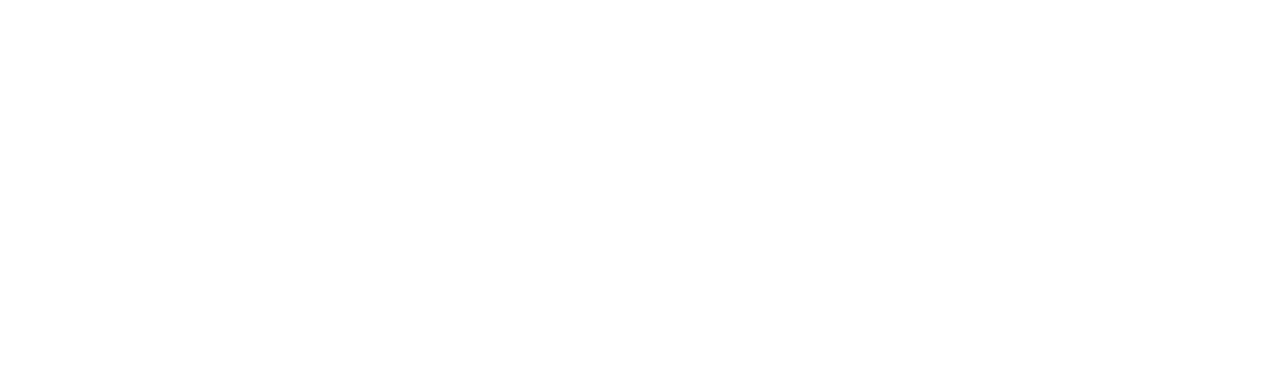
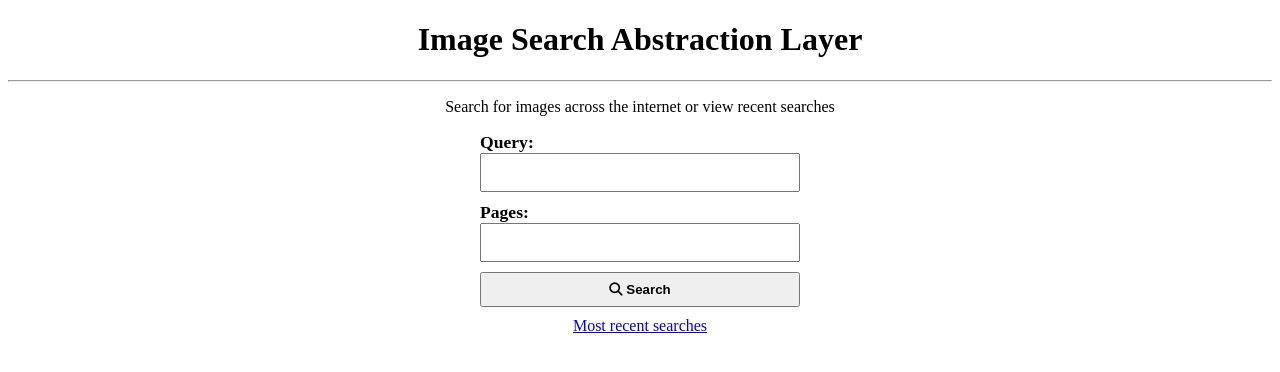
Before and after one commit to lChap701/Build-an-Image-Search-Abstraction-Layer, a website: page public/index.html in a window 1280 px wide. Drawn offline with Linux system fonts and the light colour scheme; a web font is replaced by a local one.

Commit message:
Front End Changes

```diff
--- a/public/css/styles.css
+++ b/public/css/styles.css
@@ -0,0 +1,51 @@
+body {
+  font-family: "Castoro", serif;
+}
+
+body,
+form,
+form a {
+  text-align: center;
+}
+
+label,
+button {
+  font-weight: bold;
+}
+
+label {
+  font-size: 1.1em;
+}
+
+button {
+  width: 80%;
+}
+
+input {
+  padding: 10px 12px;
+}
+
+button {
+  padding: 8px 10px;
+}
+
+form {
+  max-width: 400px;
+  width: 50%;
+  margin: auto;
+}
+
+form a {
+  margin-top: 10px;
+  display: block;
+}
+
+/* col */
+.col {
+  display: flex;
+  flex-direction: column;
+  justify-content: center;
+  text-align: left;
+  width: 80%;
+  margin: 0 auto 10px;
+}
--- a/public/index.html
+++ b/public/index.html
@@ -2,14 +2,43 @@
 <html lang="en">
   <head>
     <meta name="viewport" content="width=device-width, initial-scale=1" />
-    <link rel="stylesheet" href="css/styles.css" />
+    <script
+      src="https://kit.fontawesome.com/855ee508c4.js"
+      crossorigin="anonymous"
+    ></script>
+    <link rel="preconnect" href="https://fonts.googleapis.com" />
+    <link rel="preconnect" href="https://fonts.gstatic.com" crossorigin />
+    <link
+      href="https://fonts.googleapis.com/css2?family=Castoro&display=swap"
+      rel="stylesheet"
+    />
+    <link rel="stylesheet" href="/css/styles.css" type="text/css" />
   </head>
 
   <body>
-    <script
+    <!--<script
       async
       src="https://cse.google.com/cse.js?cx=550da5a5df219eebf"
-    ></script>
-    <div class="gcse-search"></div>
+      ></script>
+      <div class="gcse-search"></div>-->
+    <h1>Image Search Abstraction Layer</h1>
+    <hr />
+    <p>Search for images across the internet or view recent searches</p>
+
+    <form action="/query/" name="query-form">
+      <div class="col">
+        <label for="query">Query:</label>
+        <input type="text" name="query" id="query" />
+      </div>
+
+      <div class="col">
+        <label for="pages">Pages:</label>
+        <input type="number" name="pages" id="pages" required min="1" max="100" />
+      </div>
+
+      <button type="submit"><i class="fas fa-search"></i> Search</button>
+
+      <a href="/recent/">Most recent searches</a>
+    </form>
   </body>
 </html>
```
